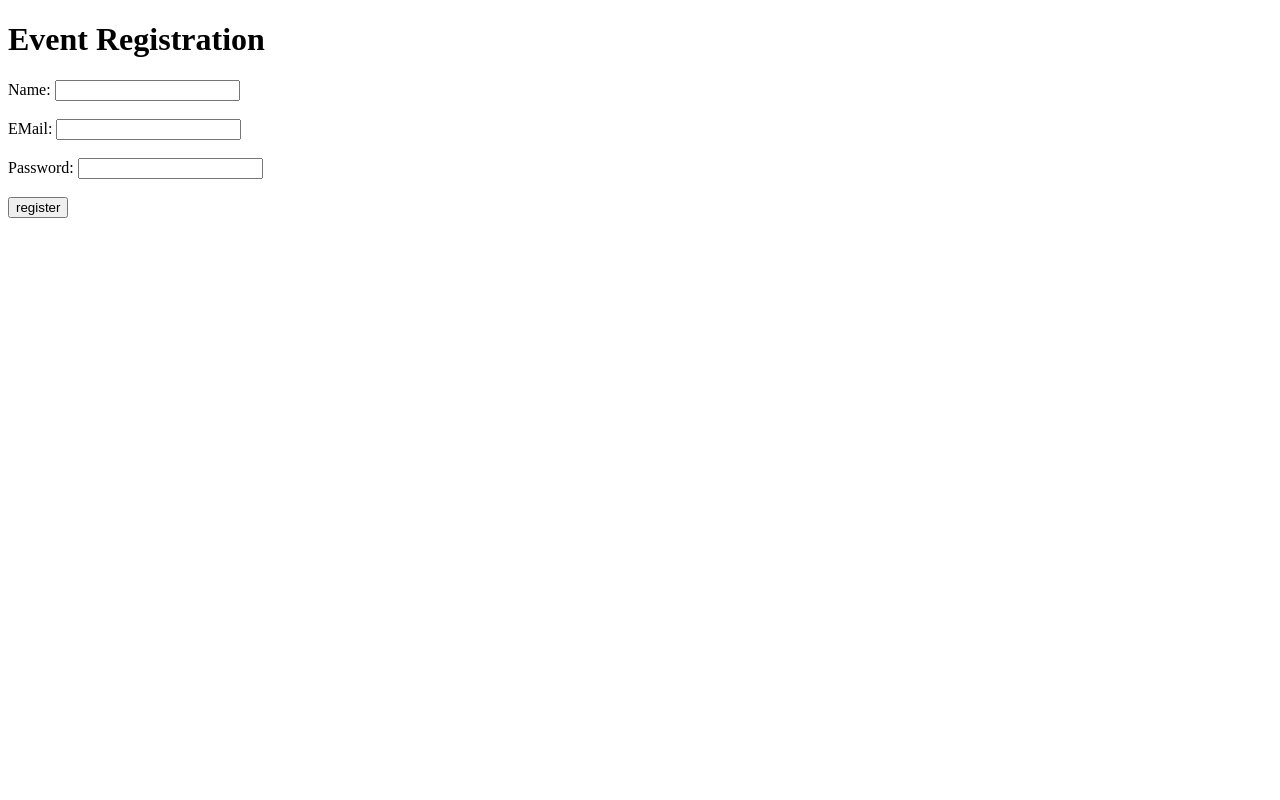
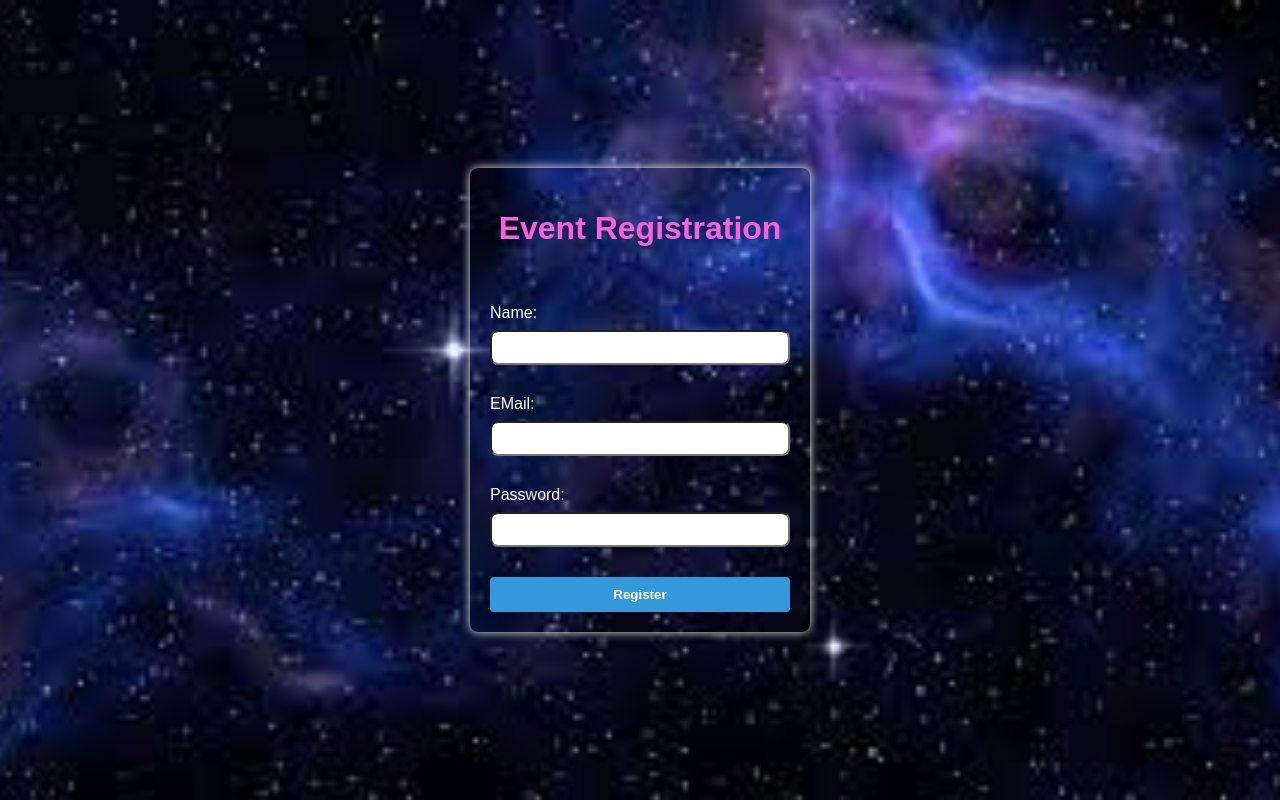
Before and after one commit to Gayatri7Mehta/Registration_Form, a website: page index.html in a window 1280 px wide. Drawn offline with Linux system fonts and the light colour scheme.

Commit message:
styling added

```diff
--- a/index.html
+++ b/index.html
@@ -3,13 +3,16 @@
 <head>
     <meta charset="UTF-8">
     <meta name="viewport" content="width=device-width, initial-scale=1.0">
-    <title>Document</title>
+    <title>Event Registration Form</title>
+    <link rel="stylesheet" href="style.css">
 </head>
 <body>
-    <h1>Event Registration</h1>
+
     <form method="post" action="/register">
 
-
+        <h1>Event Registration</h1>
+        <br>
+        <br>
         <label for="name"> Name:</label>
         <input type="text" id="name" name ="name">
         <br>
@@ -22,7 +25,7 @@
         <input type="password" id="password" name ="password">
         <br>
         <br>
-        <button type="submit" value="Register">register</button>
+        <button type="submit" value="Register">Register</button>
     </form>
 </body>
 </html>
--- /dev/null
+++ b/style.css
@@ -0,0 +1,56 @@
+body {
+    font-family: Arial, sans-serif;
+    background-color: #9be1f1;
+    background: url('bg.jpg') no-repeat;
+    background-size: cover;
+    background-position: center;
+    display: flex;
+    justify-content: center;
+    align-items: center;
+    height: 100vh;
+    margin: 0;
+}
+
+form {
+    background:transparent;
+    padding: 20px;
+    border-radius: 8px;
+    box-shadow: 0 0 10px whitesmoke;
+    width: 300px;
+}
+
+h1 {
+    text-align: center;
+    color:rgb(248, 99, 218);
+}
+
+label {
+    display: block;
+    margin-bottom: 8px;
+    color:white;
+}
+
+input {
+    width: 100%;
+    padding: 8px;
+    margin-bottom: 12px;
+    box-sizing: border-box;
+    border-radius: 8px;
+    color:white;
+
+}
+
+button {
+    width: 100%;
+    padding: 10px;
+    background-color: #3498db;
+    color: #fff;
+    border: none;
+    border-radius: 4px;
+    cursor: pointer;
+    font-weight: bold;
+}
+
+button:hover {
+    background-color: #2980b9;
+}
--- /dev/null
+++ b/style1.css
@@ -0,0 +1,22 @@
+body {
+    font-family: Arial, sans-serif;
+    background-color: #9be1f1;
+    background-size: cover;
+    background-position: center;
+    display: flex;
+    justify-content: center;
+    align-items: center;
+    height: 100vh;
+    margin: 0;
+}
+form {
+    background:transparent;
+    padding: 20px;
+    border-radius: 8px;
+    box-shadow: 0 0 10px whitesmoke;
+    width: 300px;
+}
+h1 {
+    text-align: center;
+    color:rgb(16, 15, 16);
+}
```
Also changed, not shown: error.html (+4 -2 lines), success.html (+3 -1 lines), bg.jpg (added), 1 other file.
